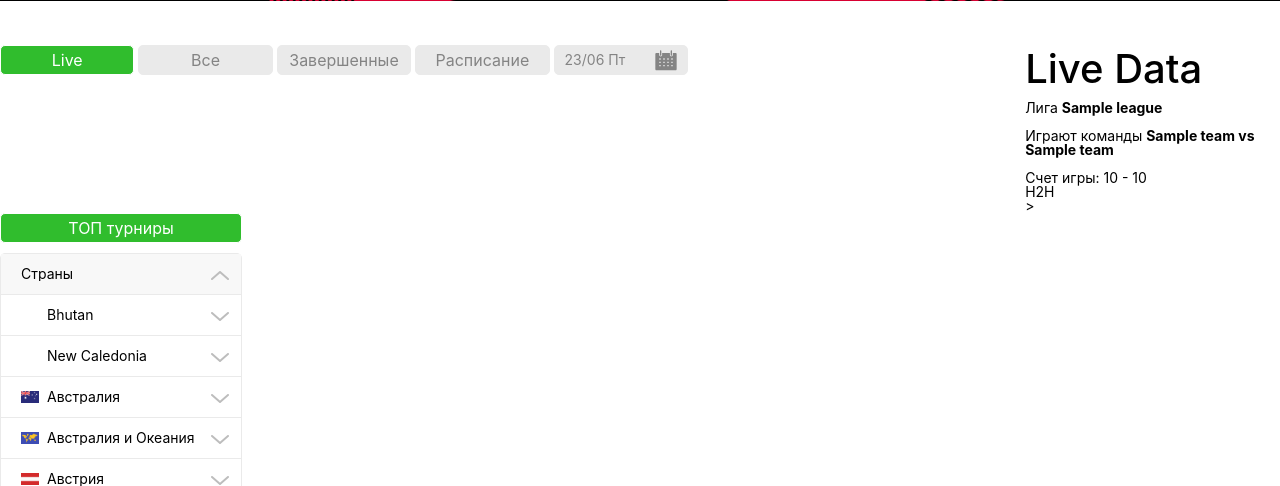
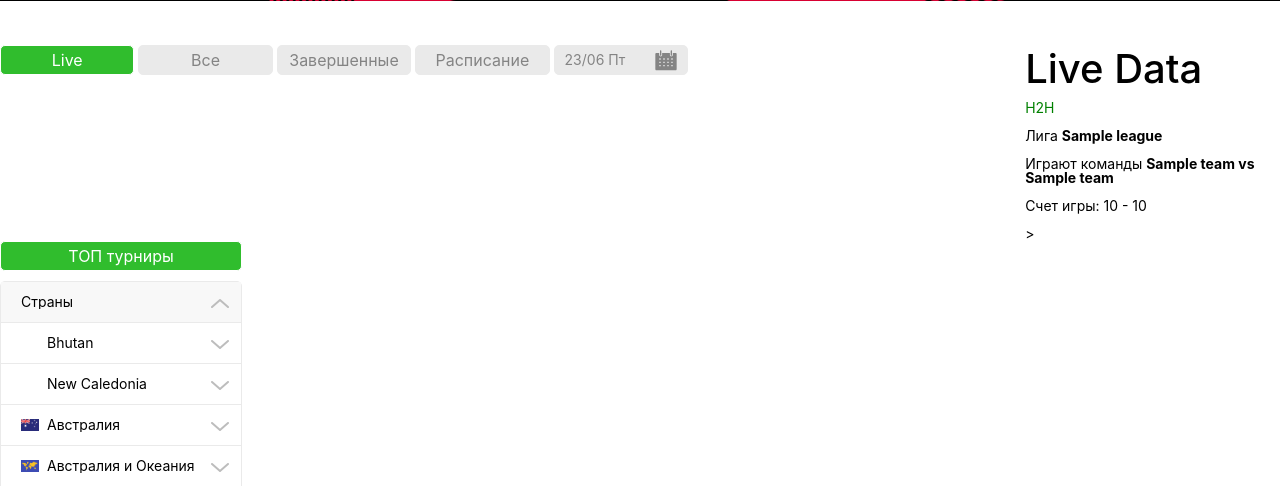
Before and after one commit to dbakinovskaya/score, a Django app: page /scoreflash/live/ in a window 1280 px wide. Shown: the part 119-605 px from the top of the page. Run offline with Django 3.2, Linux system fonts and the light colour scheme; tables that the repository leaves empty hold one stand-in row (values such as "Sample post"); some libraries are stand-ins or nearby versions.

Commit message:
дебажил

```diff
--- a/score/scoreflash/templates/live.html
+++ b/score/scoreflash/templates/live.html
@@ -7,10 +7,11 @@
 
     </thead>
       {% for live in live_data %}
+      <p><b></b><a href="{% url 'h2h' %}" style="color: green;">H2H</a></b></p><br>
       <p>Лига <b>{{ live.fixture_id.league_id }}</b></p><br>
         <p>Играют команды <b>{{ live.fixture_id }}</b></p><br>
-        <p>Счет игры: {{ live.home_score }} - {{ live.away_score }}</p>
-        <p><a href="{% url 'h2h' %}">H2H</a></p>>
+        <p>Счет игры: {{ live.home_score }} - {{ live.away_score }}</p><br>
+        <p></p>>
       {% endfor %}
     </tbody>
   </table>
```
